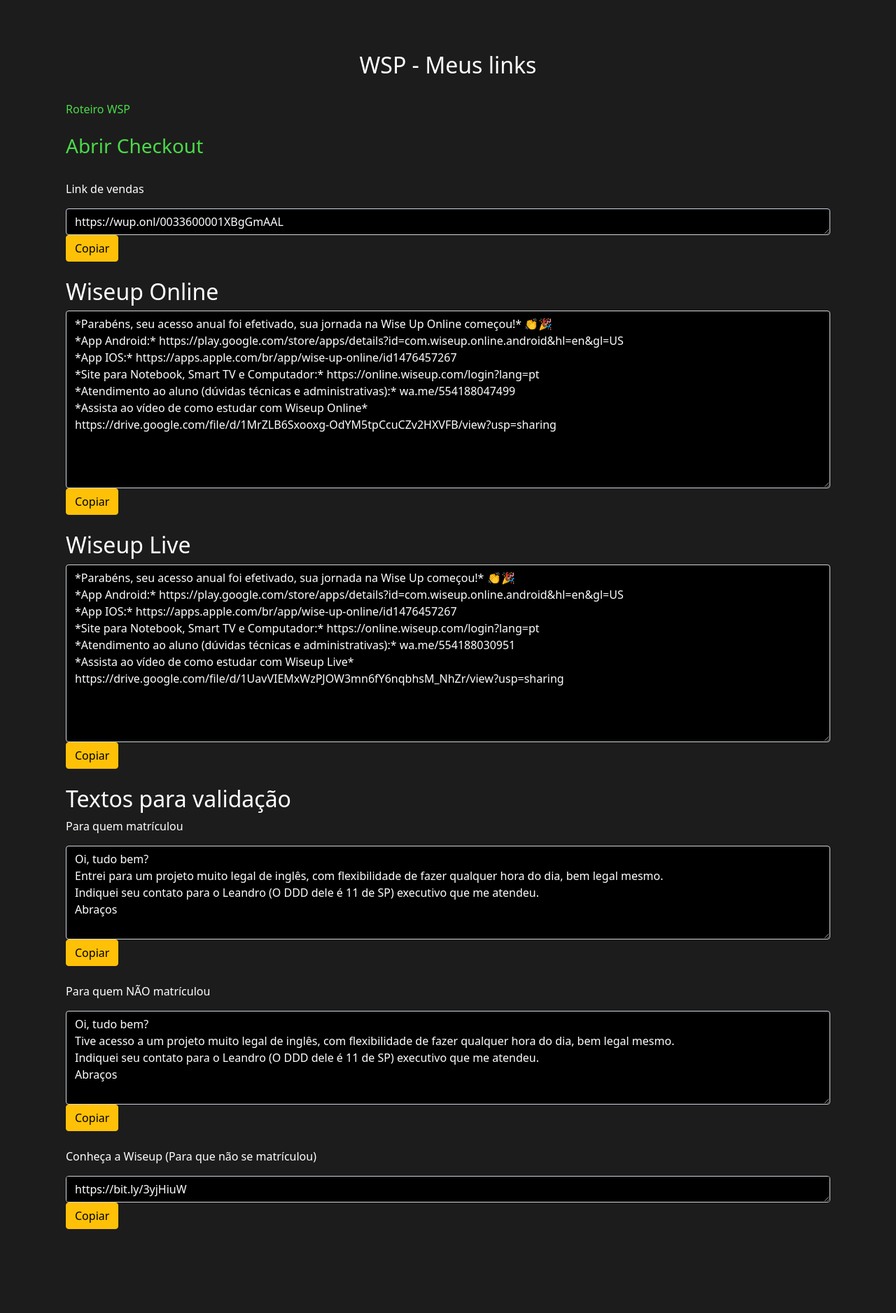
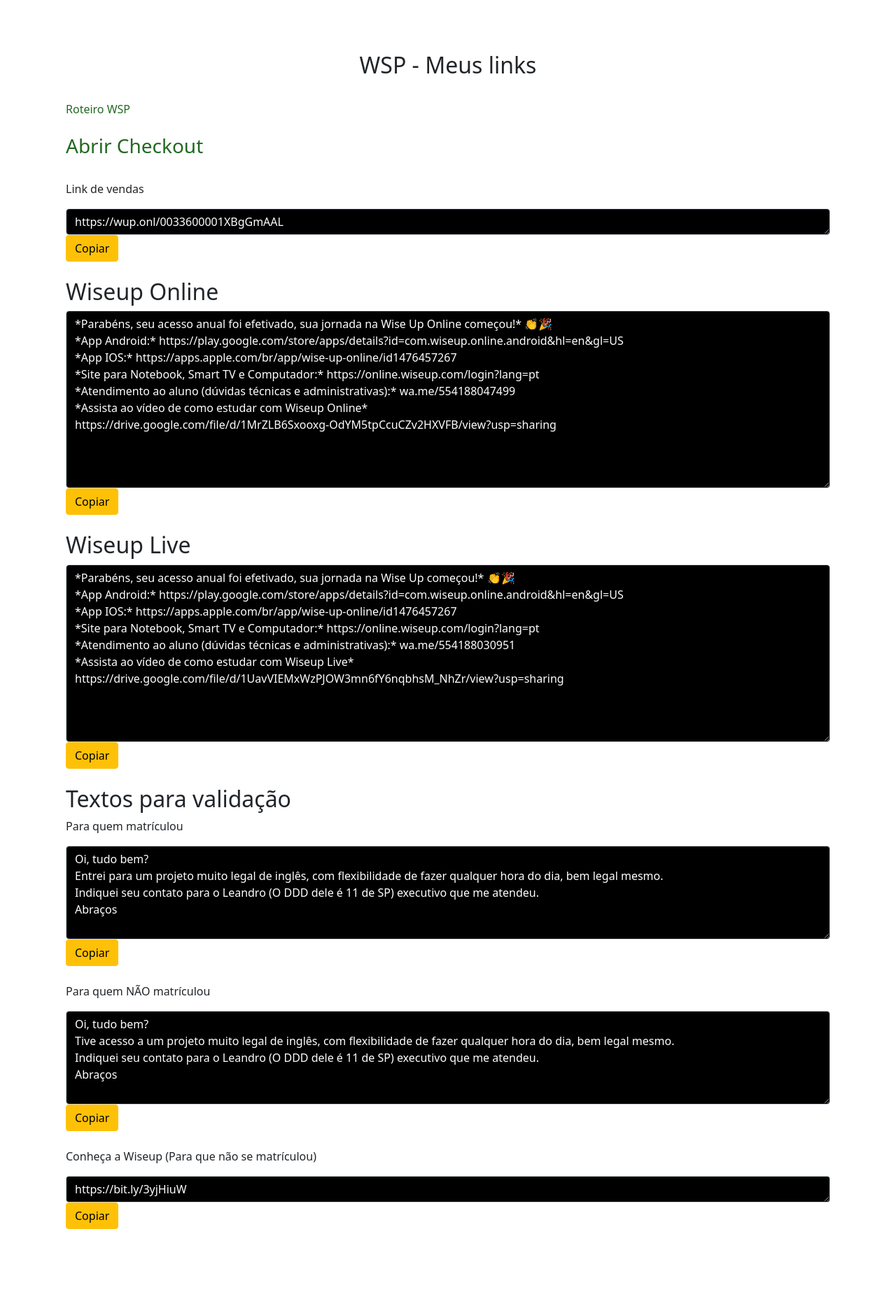
Before and after one commit to leandrofreire13/leadwsp, a Django app: page / in a window 1280 px wide. Shown: the part 75-1952 px from the top of the page at 70% size. Run offline with Django 3.2, Linux system fonts and the light colour scheme; some libraries are stand-ins or nearby versions.

Commit message:
Cores melhores

```diff
--- a/referidos/templates/referidos/base.html
+++ b/referidos/templates/referidos/base.html
@@ -13,7 +13,7 @@
     <link rel="stylesheet" href="{% static 'css/style.css' %}">
 
 </head>
-<body style="background-color: #1d1c1c; color: white;">
+<body>
     <nav class="navbar navbar-expand-lg navbar-dark">
     <a class="navbar-brand" href="/referidos"><img style="width: 65px;" src="https://i.pinimg.com/originals/bc/0b/3d/bc0b3d660f723b1a144cbdaff24bb5fe.png"> </a>
     <button class="navbar-toggler" type="button" data-toggle="collapse" data-target="#navbarText" aria-controls="navbarText" aria-expanded="false" aria-label="Toggle navigation">
--- a/referidos/templates/referidos/inicio.html
+++ b/referidos/templates/referidos/inicio.html
@@ -14,11 +14,10 @@
 }
 a{
     text-decoration: none;
-    color: rgb(74, 219, 74);
+    color: rgb(34, 105, 34);
 }
 body{
-    background-color: rgb(29, 27, 27);
-    color: white;
+
 }
 .form-control{
     background-color: black;
```
